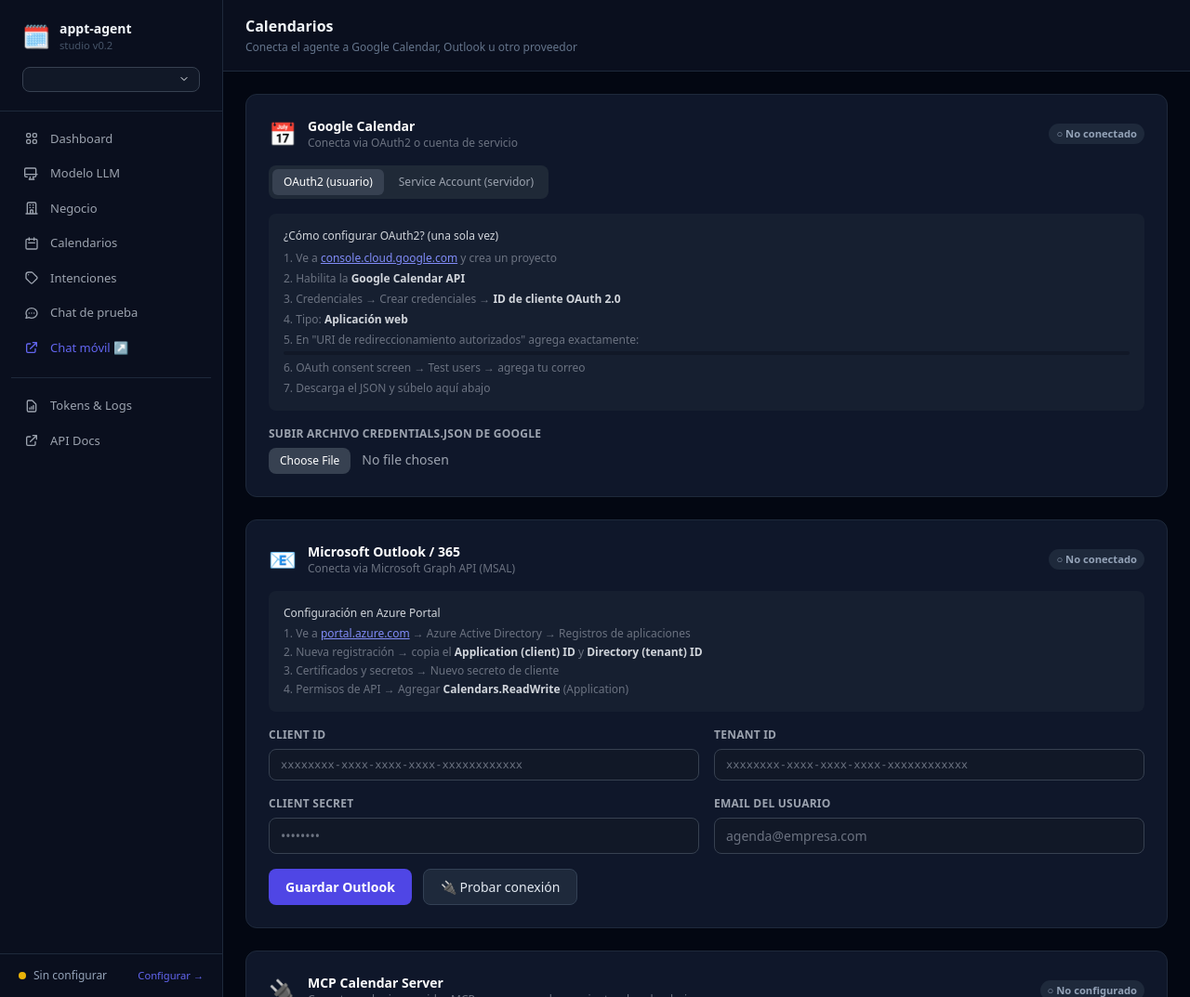
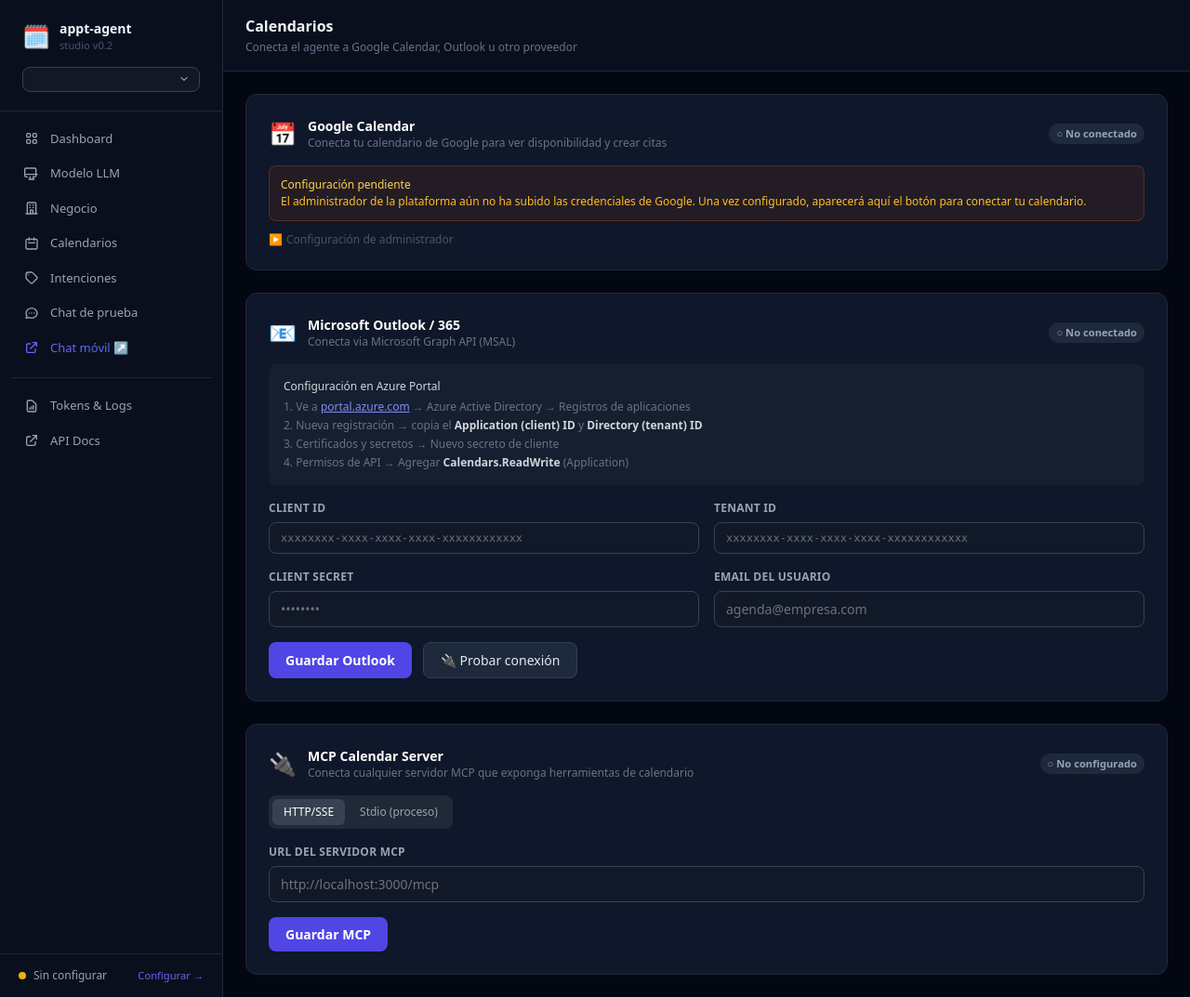
Before and after one commit to jmmana/appt-agent, a Python web app: template appt_agent/studio/templates/calendars.html in a window 1280 px wide. Shown: the whole page at 93% size. Run offline with Jinja, Linux system fonts and the light colour scheme; the template is opened without the code that fills it, so the values that code supplies are empty; some libraries are stand-ins or nearby versions.

Commit message:
ux(calendars): SaaS-style Google flow — clients see one button only
- If credentials.json uploaded by admin → show 'Conectar con Google Calendar'
- If connected → show connected state + disconnect
- If no credentials → show pending message + collapsed admin setup panel
- Admin setup (Google Cloud Console steps + upload) hidden by default
- Google branding button with logo
- Service Account moved into same admin panel

Co-Authored-By: Claude Sonnet 4.6 <noreply@anthropic.com>

```diff
--- a/appt_agent/studio/templates/calendars.html
+++ b/appt_agent/studio/templates/calendars.html
@@ -13,7 +13,7 @@
         <span class="text-2xl">📅</span>
         <div>
           <h2 class="text-sm font-semibold text-white">Google Calendar</h2>
-          <p class="text-xs text-gray-500">Conecta via OAuth2 o cuenta de servicio</p>
+          <p class="text-xs text-gray-500">Conecta tu calendario de Google para ver disponibilidad y crear citas</p>
         </div>
       </div>
       <span class="{{ 'badge-green' if google_connected else 'badge-gray' }}">
@@ -21,101 +21,100 @@
       </span>
     </div>
 
-    <!-- Tabs -->
-    <div x-data="{ tab: 'oauth' }" class="space-y-4">
-      <div class="flex gap-1 bg-gray-800 p-1 rounded-lg w-fit">
-        <button @click="tab='oauth'" :class="tab==='oauth' ? 'bg-gray-700 text-white' : 'text-gray-400'"
-                class="text-xs px-3 py-1.5 rounded-md transition-colors">OAuth2 (usuario)</button>
-        <button @click="tab='service'" :class="tab==='service' ? 'bg-gray-700 text-white' : 'text-gray-400'"
-                class="text-xs px-3 py-1.5 rounded-md transition-colors">Service Account (servidor)</button>
-      </div>
-
-      <!-- OAuth2 tab -->
-      <div x-show="tab==='oauth'" class="space-y-4">
-
     {% if flash_ok == 'google' %}
-        <div class="bg-green-900/30 border border-green-700/50 rounded-lg p-3 text-xs text-green-300">
+    <div class="bg-green-900/30 border border-green-700/50 rounded-lg p-3 text-xs text-green-300 mb-4">
       ✓ Google Calendar conectado correctamente
     </div>
     {% endif %}
     {% if flash_error %}
-        <div class="bg-red-900/30 border border-red-700/50 rounded-lg p-3 text-xs text-red-300">
+    <div class="bg-red-900/30 border border-red-700/50 rounded-lg p-3 text-xs text-red-300 mb-4">
       ✗ {{ flash_error }}
     </div>
     {% endif %}
 
+    {# ── CONNECTED STATE ── #}
+    {% if google_connected %}
+    <div class="flex items-center gap-4">
+      <div class="flex items-center gap-2 text-sm text-green-400">
+        <svg class="w-4 h-4" fill="currentColor" viewBox="0 0 20 20"><path fill-rule="evenodd" d="M10 18a8 8 0 100-16 8 8 0 000 16zm3.707-9.293a1 1 0 00-1.414-1.414L9 10.586 7.707 9.293a1 1 0 00-1.414 1.414l2 2a1 1 0 001.414 0l4-4z" clip-rule="evenodd"/></svg>
+        Calendario conectado
+      </div>
+      <button @click="disconnect('google')" class="btn-danger text-xs">Desconectar</button>
+    </div>
+
+    {# ── NOT CONNECTED, CREDENTIALS READY ── #}
+    {% elif google_oauth_file %}
+    <div class="space-y-3">
+      <p class="text-sm text-gray-400">
+        Haz clic para autorizar acceso a tu Google Calendar. Serás redirigido a Google y volverás aquí automáticamente.
+      </p>
+      <a href="/studio/calendars/google/oauth-redirect?b={{ business_id }}"
+         class="btn-primary inline-flex items-center gap-2 text-sm">
+        <svg class="w-4 h-4" viewBox="0 0 24 24" fill="currentColor"><path d="M22.56 12.25c0-.78-.07-1.53-.2-2.25H12v4.26h5.92c-.26 1.37-1.04 2.53-2.21 3.31v2.77h3.57c2.08-1.92 3.28-4.74 3.28-8.09z" fill="#4285F4"/><path d="M12 23c2.97 0 5.46-.98 7.28-2.66l-3.57-2.77c-.98.66-2.23 1.06-3.71 1.06-2.86 0-5.29-1.93-6.16-4.53H2.18v2.84C3.99 20.53 7.7 23 12 23z" fill="#34A853"/><path d="M5.84 14.09c-.22-.66-.35-1.36-.35-2.09s.13-1.43.35-2.09V7.07H2.18C1.43 8.55 1 10.22 1 12s.43 3.45 1.18 4.93l3.66-2.84z" fill="#FBBC05"/><path d="M12 5.38c1.62 0 3.06.56 4.21 1.64l3.15-3.15C17.45 2.09 14.97 1 12 1 7.7 1 3.99 3.47 2.18 7.07l3.66 2.84c.87-2.6 3.3-4.53 6.16-4.53z" fill="#EA4335"/></svg>
+        Conectar con Google Calendar
+      </a>
+    </div>
+
+    {# ── NOT CONNECTED, NO CREDENTIALS — ADMIN SETUP NEEDED ── #}
+    {% else %}
+    <div x-data="{ showAdmin: false }" class="space-y-3">
+      <div class="bg-amber-900/20 border border-amber-800/50 rounded-lg p-3 text-xs text-amber-300">
+        <p class="font-medium">Configuración pendiente</p>
+        <p class="text-amber-400 mt-0.5">El administrador de la plataforma aún no ha subido las credenciales de Google. Una vez configurado, aparecerá aquí el botón para conectar tu calendario.</p>
+      </div>
+
+      <!-- Admin-only setup (collapsed) -->
+      <button @click="showAdmin=!showAdmin"
+              class="text-xs text-gray-600 hover:text-gray-400 flex items-center gap-1">
+        <span x-text="showAdmin ? '▼' : '▶'"></span> Configuración de administrador
+      </button>
+      <div x-show="showAdmin" x-cloak class="space-y-4 border-t border-gray-800 pt-4">
         <div class="bg-gray-800/50 rounded-lg p-4 text-xs text-gray-400 space-y-2">
-          <p class="font-medium text-gray-300">¿Cómo configurar OAuth2? (una sola vez)</p>
+          <p class="font-medium text-gray-300">Setup de administrador (una sola vez para toda la plataforma)</p>
           <ol class="list-decimal list-inside space-y-1.5 text-gray-500">
-            <li>Ve a <a href="https://console.cloud.google.com" target="_blank" class="text-indigo-400 underline">console.cloud.google.com</a> y crea un proyecto</li>
+            <li>Ve a <a href="https://console.cloud.google.com" target="_blank" class="text-indigo-400 underline">console.cloud.google.com</a> → crea un proyecto</li>
             <li>Habilita la <strong class="text-gray-300">Google Calendar API</strong></li>
-            <li>Credenciales → Crear credenciales → <strong class="text-gray-300">ID de cliente OAuth 2.0</strong></li>
+            <li>Credenciales → Crear → <strong class="text-gray-300">ID de cliente OAuth 2.0</strong></li>
             <li>Tipo: <strong class="text-gray-300">Aplicación web</strong></li>
-            <li>En "URI de redireccionamiento autorizados" agrega exactamente:<br>
+            <li>URI de redireccionamiento autorizado:<br>
               <code class="bg-gray-900 text-indigo-300 px-2 py-0.5 rounded mt-1 block break-all select-all">{{ callback_uri }}</code>
             </li>
-            <li>OAuth consent screen → Test users → agrega tu correo</li>
-            <li>Descarga el JSON y súbelo aquí abajo</li>
+            <li>OAuth consent screen → agrega tus usuarios de prueba</li>
+            <li>Descarga el JSON y súbelo aquí:</li>
           </ol>
         </div>
-
         <div>
-          <label class="label">Subir archivo credentials.json de Google</label>
-          <div class="mt-1 flex items-center gap-3">
+          <label class="label">Subir credentials.json (OAuth de la plataforma)</label>
           <input type="file" accept=".json" @change="uploadCredentials($event, 'google_oauth')"
                  class="text-sm text-gray-400 file:mr-3 file:py-1.5 file:px-3 file:rounded-lg file:border-0 file:bg-gray-700 file:text-white file:text-xs hover:file:bg-gray-600" />
         </div>
-          {% if google_oauth_file %}
-          <p class="text-xs text-green-400 mt-1">✓ Archivo cargado: {{ google_oauth_file }}</p>
-          {% endif %}
+
+        <!-- Service Account alternative -->
+        <div class="border-t border-gray-800 pt-4">
+          <p class="text-xs font-medium text-gray-400 mb-3">Alternativa: Service Account (para calendarios compartidos)</p>
+          <div class="bg-gray-800/50 rounded-lg p-3 text-xs text-gray-500 space-y-1 mb-3">
+            <p>Ideal para un calendario de la empresa (no personal). El agente actúa con una cuenta de servicio.</p>
+            <ol class="list-decimal list-inside space-y-1 mt-1">
+              <li>Google Cloud Console → IAM → Cuentas de servicio → Crear</li>
+              <li>Descarga la clave JSON</li>
+              <li>En Google Calendar → Compartir → agrega el email de la cuenta de servicio</li>
+            </ol>
           </div>
-
-        {% if google_oauth_file and not google_connected %}
-        <div class="bg-indigo-900/20 border border-indigo-800/50 rounded-lg p-3 text-xs text-indigo-300">
-          <p class="font-medium mb-1">Paso siguiente: autorizar acceso</p>
-          <p class="text-indigo-400">Haz clic en "Conectar con Google" — te llevará a Google y volverás aquí automáticamente.</p>
-        </div>
-        <a href="/studio/calendars/google/oauth-redirect?b={{ business_id }}" class="btn-primary inline-block text-xs">
-          🔗 Conectar con Google Calendar
-        </a>
-        {% endif %}
-
-        {% if google_connected %}
-        <div class="flex items-center gap-3">
-          <span class="text-xs text-green-400">✓ Google Calendar conectado correctamente</span>
-          <button @click="disconnect('google')" class="btn-danger">Desconectar</button>
+          <label class="label">Subir service_account.json</label>
+          <input type="file" accept=".json" @change="uploadCredentials($event, 'google_service')"
+                 class="text-sm text-gray-400 file:mr-3 file:py-1.5 file:px-3 file:rounded-lg file:border-0 file:bg-gray-700 file:text-white file:text-xs hover:file:bg-gray-600" />
+          {% if google_service_file %}
+          <p class="text-xs text-green-400 mt-1">✓ Service account cargado</p>
+          <div class="mt-2">
+            <label class="label">Email del calendario a gestionar</label>
+            <input type="text" class="input" placeholder="agenda@empresa.com" x-model="serviceDelegate" />
+            <button @click="saveServiceAccount()" class="btn-primary mt-2">Guardar</button>
           </div>
           {% endif %}
         </div>
-
-      <!-- Service Account tab -->
-      <div x-show="tab==='service'" class="space-y-4">
-        <div class="bg-gray-800/50 rounded-lg p-4 text-xs text-gray-400 space-y-2">
-          <p class="font-medium text-gray-300">¿Cuándo usar Service Account?</p>
-          <p>Ideal para servidores. No requiere interacción del usuario. Necesitas compartir el calendario con el email de la cuenta de servicio.</p>
-          <ol class="list-decimal list-inside space-y-1.5 text-gray-500 mt-2">
-            <li>En Google Cloud Console → <strong class="text-gray-300">IAM → Cuentas de servicio → Crear</strong></li>
-            <li>Descarga la clave JSON</li>
-            <li>En Google Calendar → Configuración del calendario → <strong class="text-gray-300">Compartir con personas específicas</strong></li>
-            <li>Agrega el email de la cuenta de servicio con permiso <strong class="text-gray-300">Realizar cambios en eventos</strong></li>
-          </ol>
-        </div>
-        <div>
-          <label class="label">Subir archivo service_account.json</label>
-          <input type="file" accept=".json" @change="uploadCredentials($event, 'google_service')"
-                 class="text-sm text-gray-400 file:mr-3 file:py-1.5 file:px-3 file:rounded-lg file:border-0 file:bg-gray-700 file:text-white file:text-xs hover:file:bg-gray-600" />
-          {% if google_service_file %}
-          <p class="text-xs text-green-400 mt-1">✓ Archivo cargado</p>
-          {% endif %}
-        </div>
-        <div>
-          <label class="label">Email del usuario cuyo calendario gestionar <span class="text-gray-600">(delegación)</span></label>
-          <input type="text" class="input" placeholder="calendario@tudominio.com"
-                 x-model="serviceDelegate" />
-        </div>
-        <button @click="saveServiceAccount()" class="btn-primary">Guardar Service Account</button>
       </div>
     </div>
+    {% endif %}
   </div>
 
   <!-- Outlook -->
```
Lines whose indentation alone changed are shown as unchanged.
